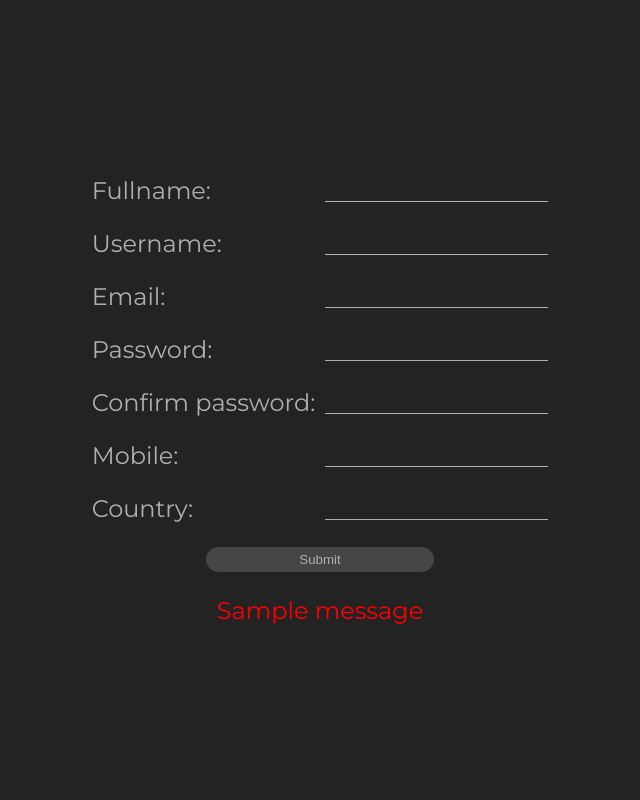
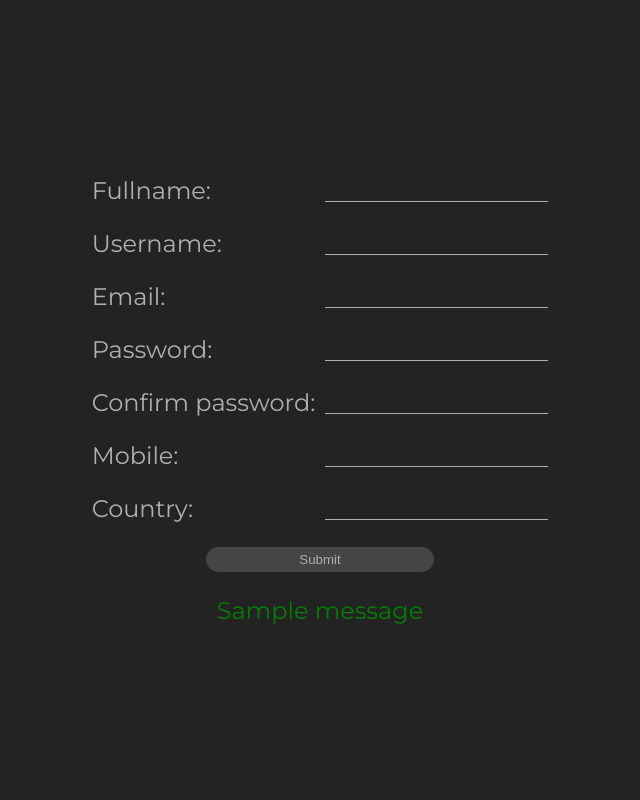
Before and after one commit to cipherDOT/iqubedj, a Django app: page / in a window 1280 px wide. Shown: the whole page, without its empty margins (320-960 px from the left). Run offline with Django 4.2, Linux system fonts and the light colour scheme; tables that the repository leaves empty hold one stand-in row (values such as "Sample post"); one stand-in notice (Sample message) is shown.

```diff
--- a/fireapp/templates/fireapp/index.html
+++ b/fireapp/templates/fireapp/index.html
@@ -43,11 +43,11 @@
         </div>
         <input type="submit" class="btn">
         {% if messages %}
-        <ul class="messages">
+        <div class="messages">
             {% for message in messages %}
-            <li {% if message.tags %} class="{{ message.tags }}"{% endif %} style="color: red;list-style: none;">{{ message }}</li>
+            <p class="message {{ message.tags }}">{{ message }}</p>
             {% endfor %}
-        </ul>
+        </div>
         {% endif %}
     </form>
 </body>
--- a/fireapp/views.py
+++ b/fireapp/views.py
@@ -53,6 +53,8 @@ def post_form(request):
             }
 
             database.child('data').child(username).child('user_data').set(data)
+            msg = "Successfully added to database"
+            messages.success(request, msg)
         else:
             msg = "Passwords don't match"
             messages.error(request, msg)
--- a/static/css/style.css
+++ b/static/css/style.css
@@ -58,3 +58,13 @@ body {
     padding: 5px;
     border-radius: 50vh;
 }
+
+.error {
+    color: red;
+    list-style: none;
+}
+
+.success {
+    color: green;
+    list-style: none;
+}
```
